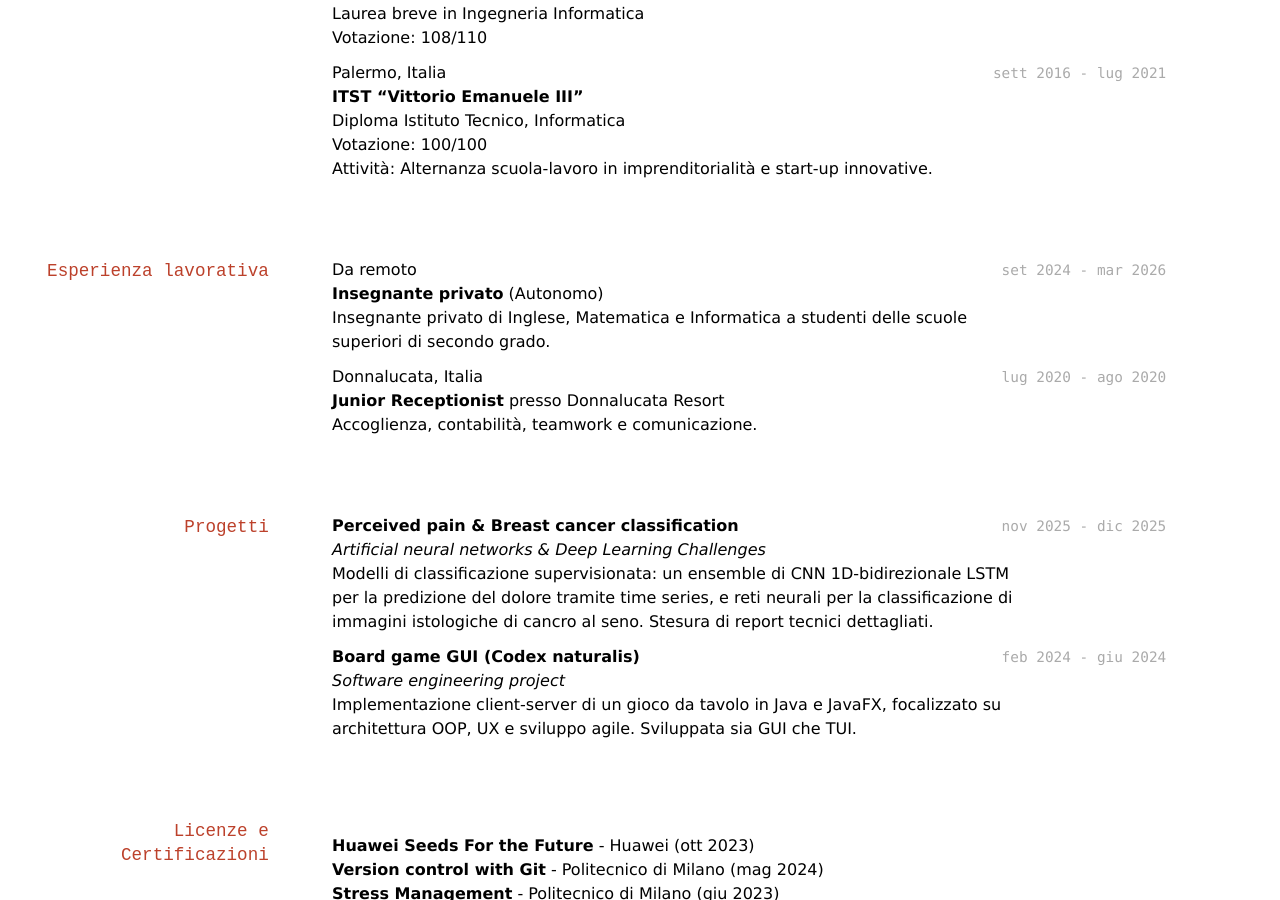
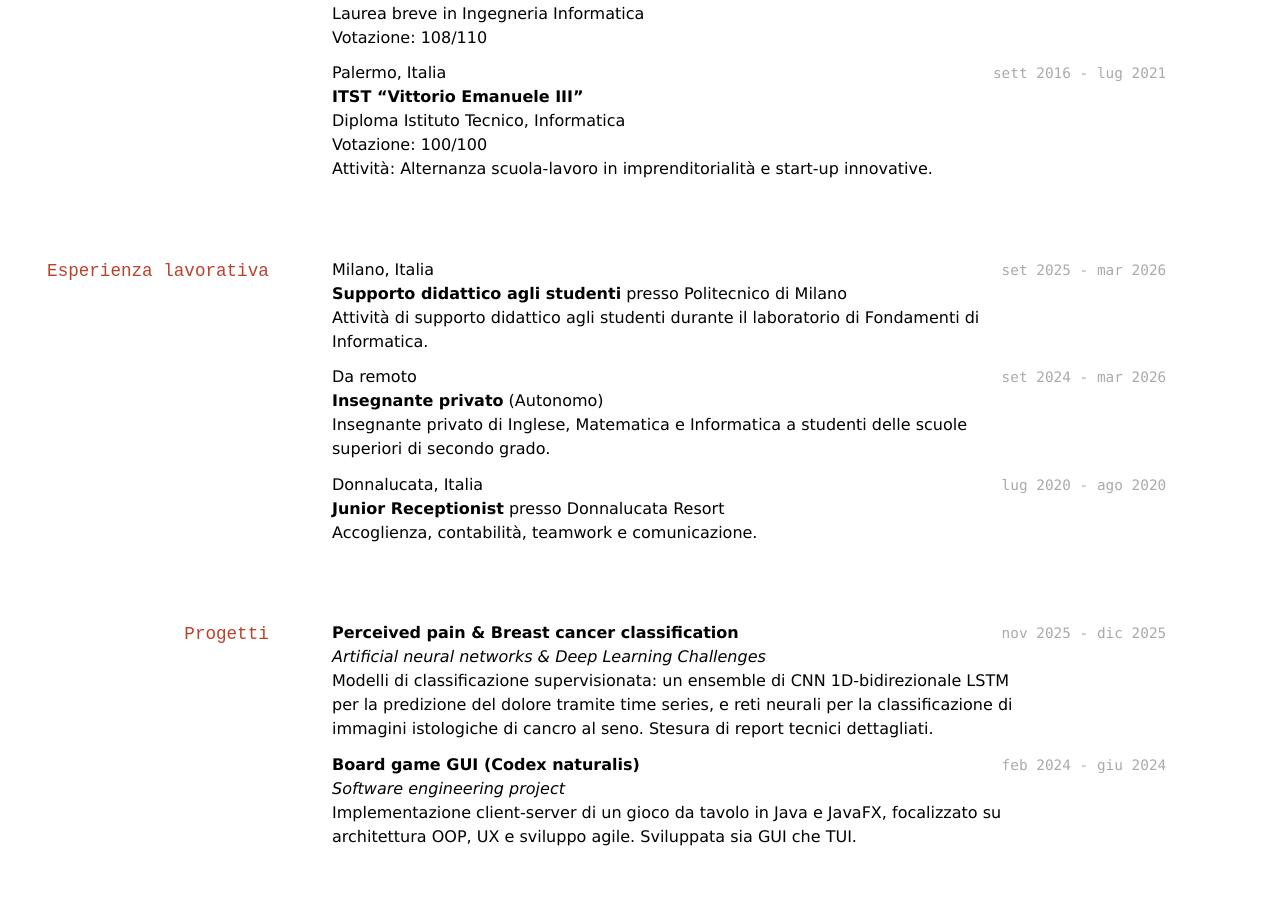
Before and after one commit to Anto26/anto26.github.io, a Jekyll site: the page built from index.md, in a window 1280 px wide and 900 px high, scrolled down 792 px. Built offline with Jekyll 4.4.1, drawn with Linux system fonts in a browser that asks for light colours.

Commit message:
Add work experience details to index.md
Added work experience section with details about teaching support at Politecnico di Milano and private tutoring.

```diff
--- a/index.md
+++ b/index.md
@@ -46,6 +46,10 @@ Elettronica, Elettrotecnica, Machine Learning, Linux (Fedora, Mint), Sviluppo So
 
 ## Esperienza lavorativa
 
+ `set 2025 - mar 2026` Milano, Italia<br>
+ **Supporto didattico agli studenti** presso Politecnico di Milano<br>
+ Attività di supporto didattico agli studenti durante il laboratorio di Fondamenti di Informatica.
+
 `set 2024 - mar 2026` Da remoto<br>
  **Insegnante privato** (Autonomo)<br>
  Insegnante privato di Inglese, Matematica e Informatica a studenti delle scuole superiori di secondo grado.
```
